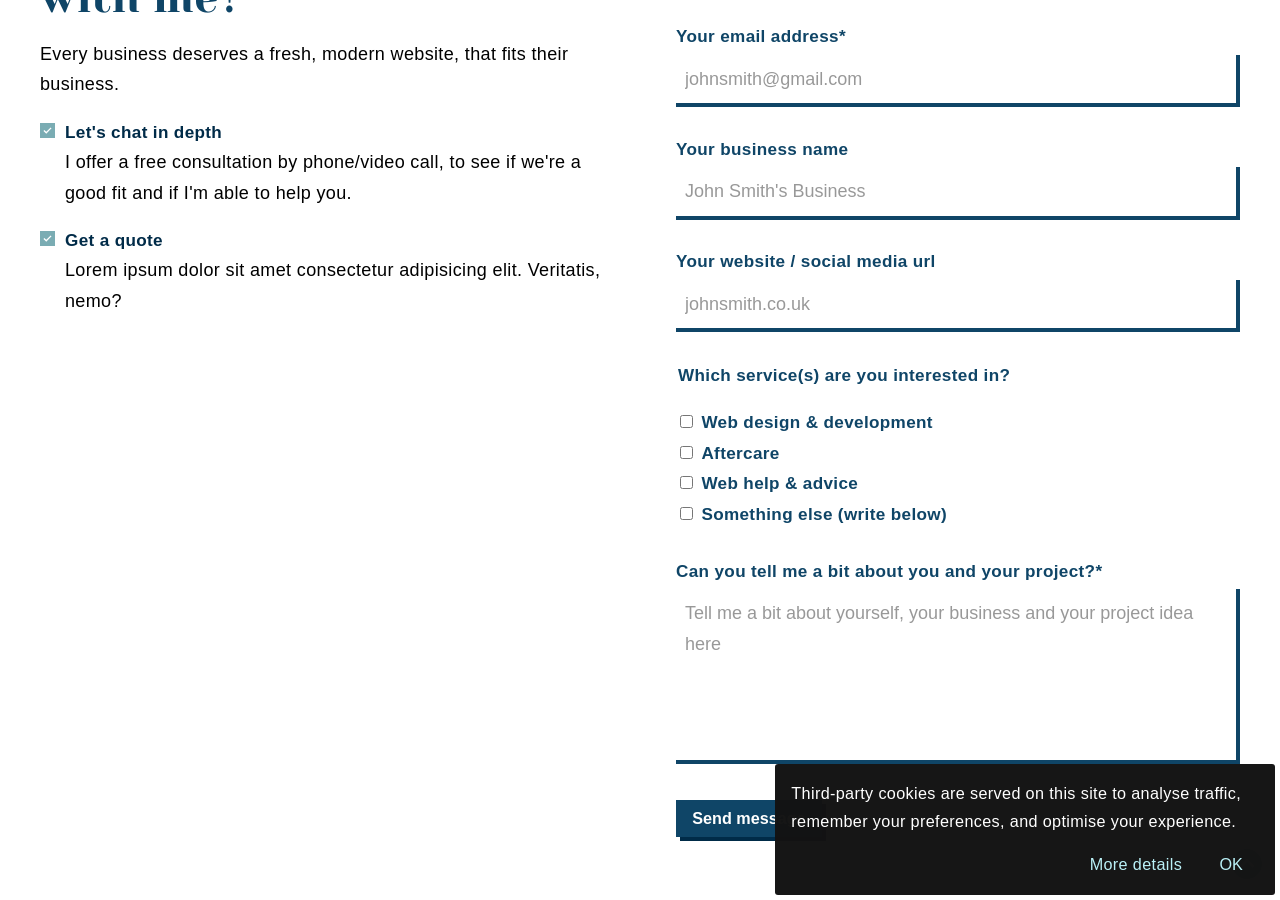
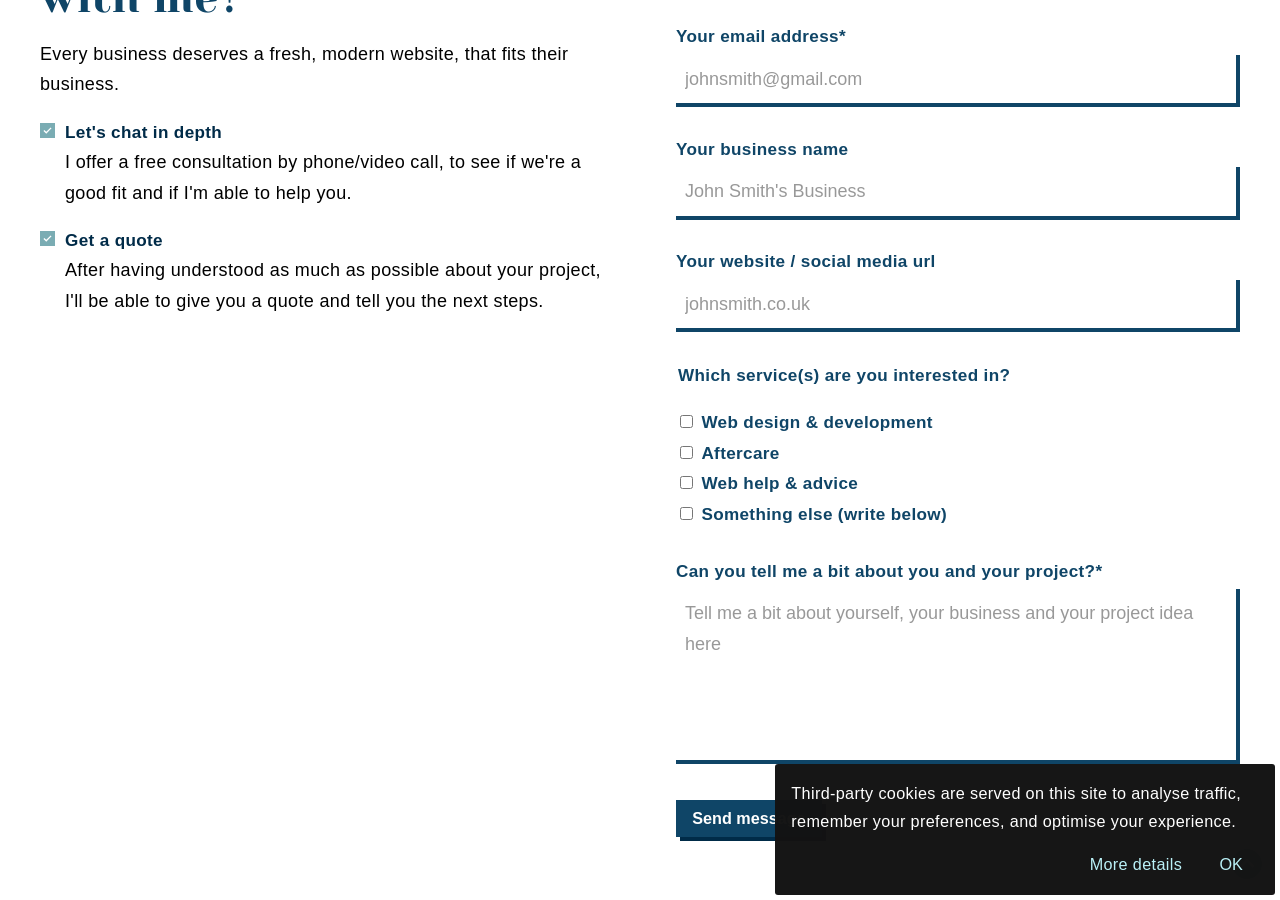
Before and after one commit to ashley-howard/ashley-howard.github.io, a Jekyll site: the page built from contact.html, in a window 1280 px wide and 900 px high, scrolled down 933 px. Built offline with Jekyll 4.4.1, drawn with Linux system fonts in a browser that asks for light colours; some web fonts are replaced.

Commit message:
update form

```diff
--- a/_includes/contact-form.html
+++ b/_includes/contact-form.html
@@ -31,7 +31,7 @@
 
                     <li>
                         <h3 class="heading">Get a quote</h3>
-                        <p>Lorem ipsum dolor sit amet consectetur adipisicing elit. Veritatis, nemo?</p>
+                        <p>After having understood as much as possible about your project, I'll be able to give you a quote and tell you the next steps.</p>
                     </li>
                 </ul>
             </div>
```
